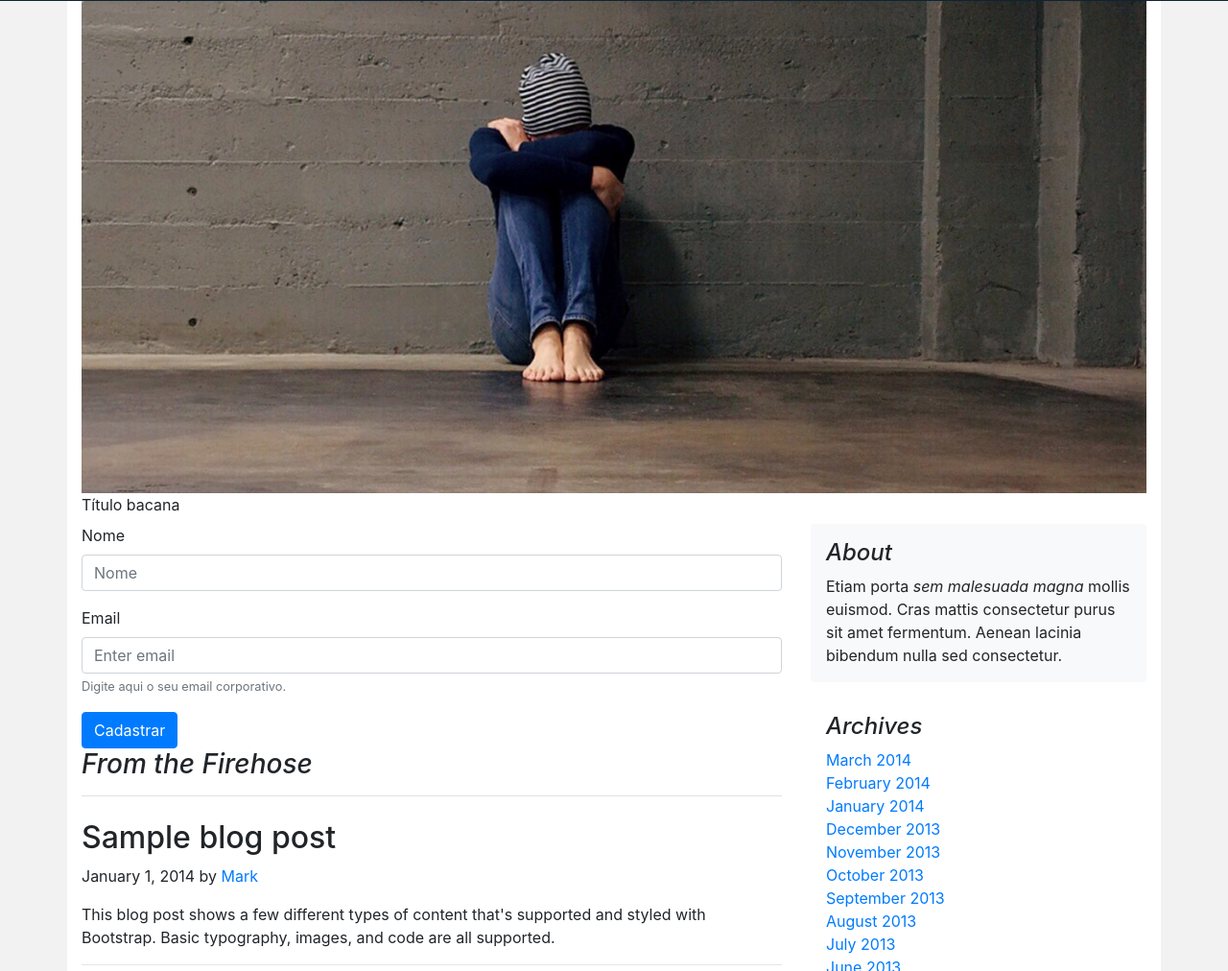
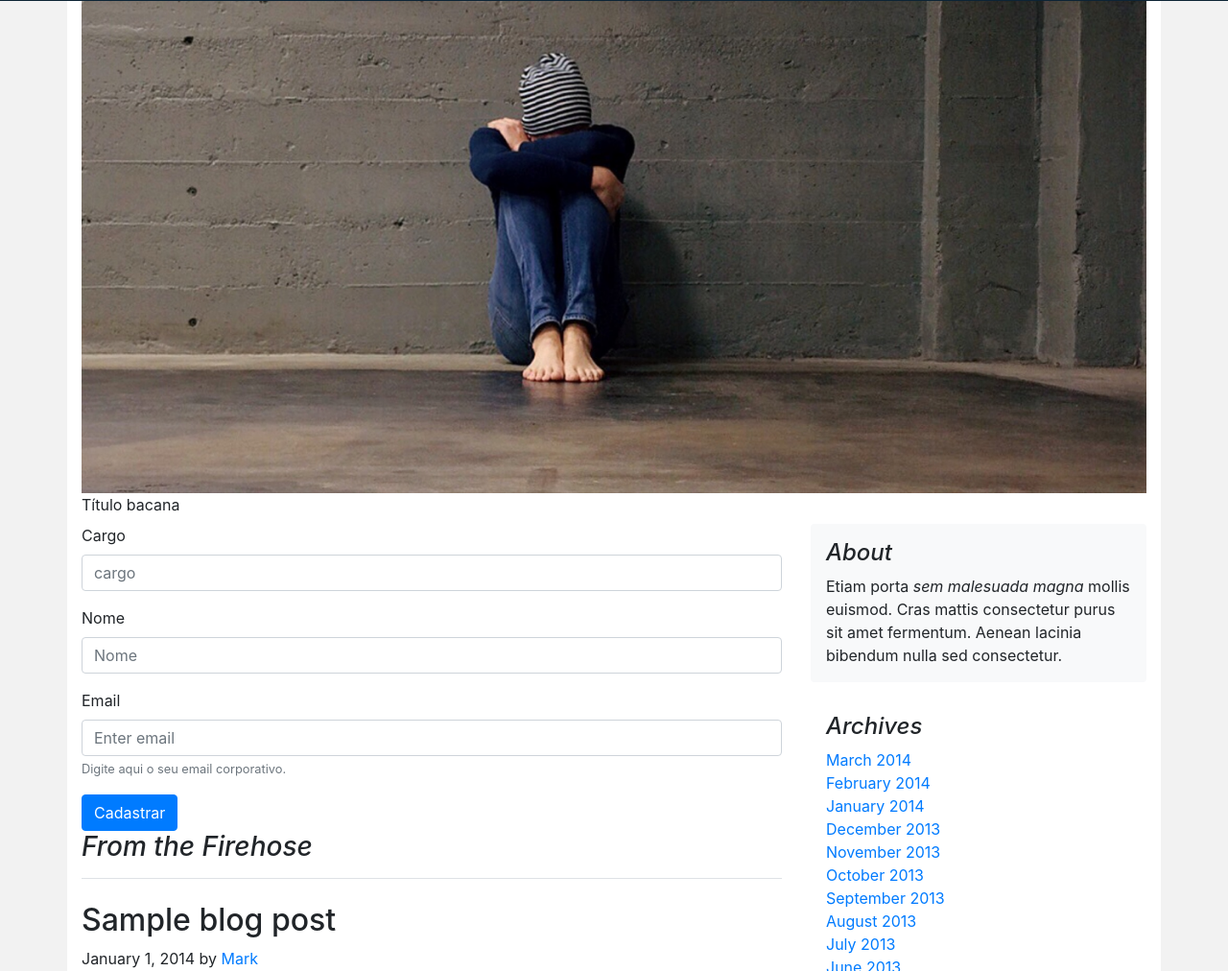
Before and after one commit to luistak/gama-jornal-pme, a website: page public/index.html in a window 1280 px wide. Shown: the part 259-1271 px from the top of the page at 96% size. Drawn offline with Linux system fonts and the light colour scheme; some packages are replaced by stand-ins of ours.

Commit message:
Alterações no formulário de leads teste

```diff
--- a/public/index.html
+++ b/public/index.html
@@ -74,12 +74,16 @@
 					<div class="gama-form">
 						<form data-gama-form>
 							<div class="form-group">
-								<label for="emailInput">Nome</label>
-								<input type="text" class="form-control" id="emailInput" placeholder="Nome">
+								<label for="cargo" class="required">Cargo</label>
+								<input type="text" class="form-control" id="cargo" placeholder="cargo" name="cargo" required>
 							</div>
 							<div class="form-group">
-								<label for="email">Email</label>
-								<input type="email" class="form-control" id="email" aria-describedby="emailHelp" placeholder="Enter email">
+								<label for="nome" class="required">Nome</label>
+								<input type="text" class="form-control" id="nome" placeholder="Nome" name="nome" required>
+							</div>
+							<div class="form-group">
+								<label for="email" class="required">Email</label>
+								<input type="email" name="email" class="form-control" id="email" aria-describedby="emailHelp" placeholder="Enter email"  required>
 								<small id="emailHelp" class="form-text text-muted">Digite aqui o seu email corporativo.</small>
 							</div>
 							<button type="submit" class="btn btn-primary">Cadastrar</button>
```
